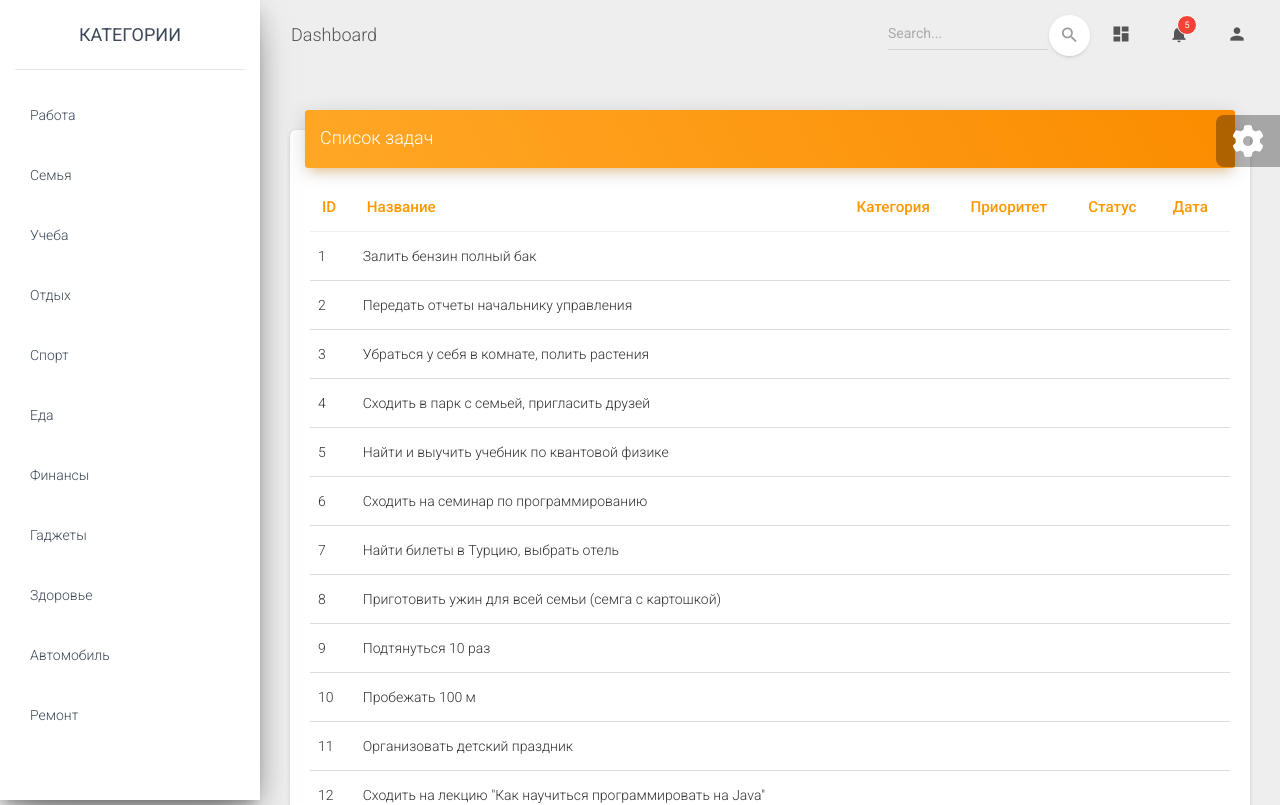
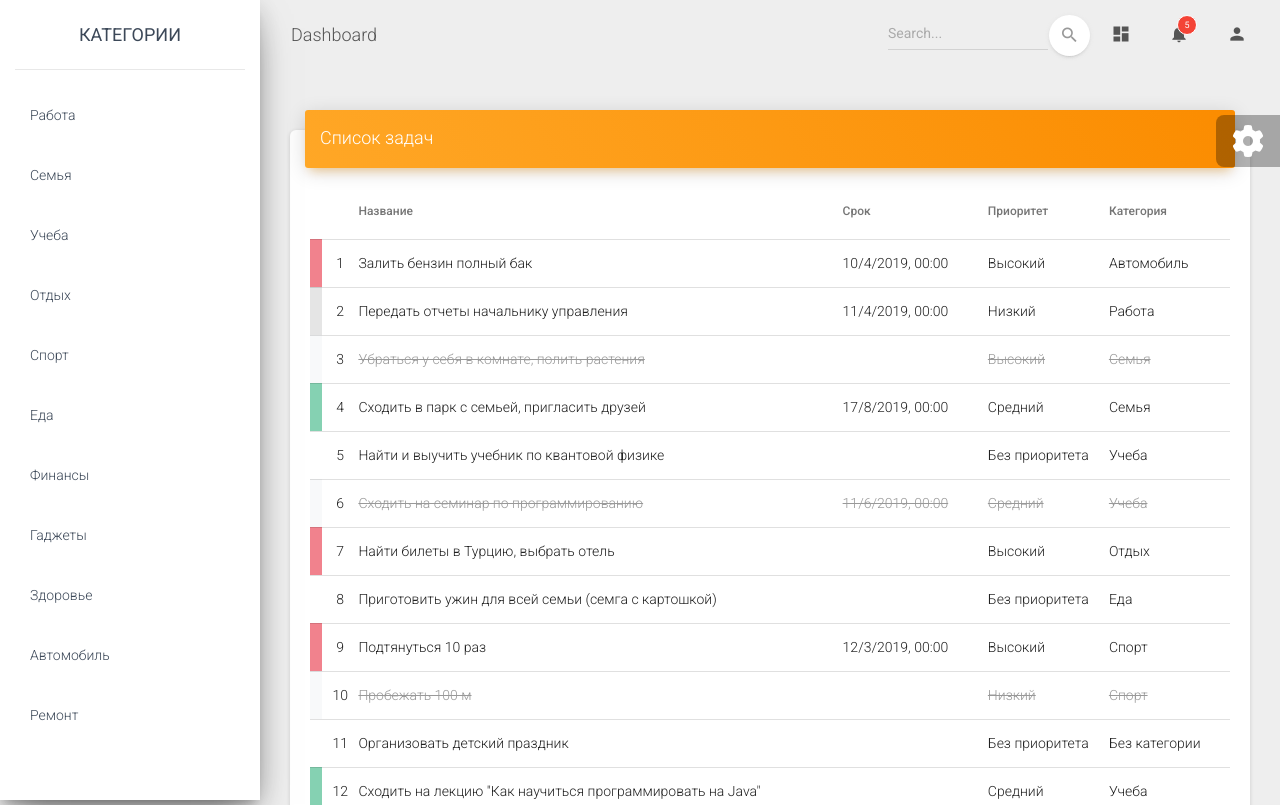
Before and after one commit to easy957/todo-app, an Angular app: page / in a window 1280 px wide. Shown: the top 805 px of the page. Built offline with nearby package versions, Linux system fonts and the light colour scheme.

Commit message:
rewrite with material table angular

```diff
--- a/src/app/views/categories/categories.component.html
+++ b/src/app/views/categories/categories.component.html
@@ -18,6 +18,7 @@
         class="nav-item"
         *ngFor="let category of categories"
         (click)="showTasksByCategory(category)"
+        [class.active]="category === selectedCategory"
       >
         <a class="nav-link">
           <p>{{ category.title }}</p>
--- a/src/app/views/categories/categories.component.scss
+++ b/src/app/views/categories/categories.component.scss
@@ -0,0 +1,3 @@
+.nav-item {
+  cursor: pointer;
+}
--- a/src/app/views/categories/categories.component.ts
+++ b/src/app/views/categories/categories.component.ts
@@ -12,14 +12,17 @@
 
   categories: Category[] = [];
 
+  selectedCategory!: Category;
+
   constructor(private dataHandler: DataHandlerService) { }
 
-  ngOnInit() {
+  ngOnInit(): void {
     this.dataHandler.categoriesSubject.subscribe(categories => this.categories = categories);
   }
 
-  showTasksByCategory(category: Category) {
-    this.dataHandler.fillTasksByCategory(category)
+  showTasksByCategory(category: Category): void {
+    this.selectedCategory = category;
+    this.dataHandler.fillTasksByCategory(category);
   }
 
 }
--- a/src/app/views/tasks-list/tasks-list.component.html
+++ b/src/app/views/tasks-list/tasks-list.component.html
@@ -3,25 +3,90 @@
     <h4 class="card-title">Список задач</h4>
   </div>
   <div class="card-body table-responsive">
-    <table class="table table-hover">
-      <thead class="text-warning">
-        <th>ID</th>
-        <th>Название</th>
-        <th>Категория</th>
-        <th>Приоритет</th>
-        <th>Статус</th>
-        <th>Дата</th>
-      </thead>
-      <tbody>
-        <tr *ngFor="let task of tasks">
-          <td>{{ task.id }}</td>
-          <td>{{ task.title }}</td>
-          <td></td>
-          <td></td>
-          <td></td>
-          <td></td>
-        </tr>
-      </tbody>
+    <table [dataSource]="dataSource" mat-table>
+      <!--  цвет приоритета  -->
+      <ng-container matColumnDef="color">
+        <th *matHeaderCellDef mat-header-cell></th>
+        <td
+          class="col-color"
+          *matCellDef="let task"
+          [style.background-color]="getPriorityColor(task)"
+          mat-cell
+        ></td>
+      </ng-container>
+
+      <!-- нумерация-->
+      <ng-container matColumnDef="id">
+        <th *matHeaderCellDef mat-header-cell></th>
+        <td class="col-id" *matCellDef="let index = index" mat-cell>
+          {{ index + 1 }}
+        </td>
+      </ng-container>
+
+      <!-- название задачи-->
+      <ng-container matColumnDef="title">
+        <th *matHeaderCellDef mat-header-cell>Название</th>
+        <td
+          class="col-title"
+          *matCellDef="let task"
+          [class.completed]="task.completed"
+          mat-cell
+        >
+          {{ task.title }}
+        </td>
+      </ng-container>
+
+      <!--дата выполнения-->
+      <ng-container matColumnDef="date">
+        <th *matHeaderCellDef mat-header-cell>Срок</th>
+        <td
+          class="col-date"
+          *matCellDef="let task"
+          [ngClass]="{ completed: task.completed, nodate: task.date == null }"
+          mat-cell
+        >
+          {{ task.date | date: "d/M/y, HH:mm" }}
+        </td>
+      </ng-container>
+
+      <!--приоритет-->
+      <ng-container matColumnDef="priority">
+        <th *matHeaderCellDef mat-header-cell>Приоритет</th>
+        <td
+          class="col-priority"
+          *matCellDef="let task"
+          [ngClass]="{
+            completed: task.completed,
+            nopriority: task.priority == null
+          }"
+          mat-cell
+        >
+          {{ task.priority ? task.priority.title : "Без приоритета" }}
+        </td>
+      </ng-container>
+
+      <!--категория-->
+      <ng-container matColumnDef="category">
+        <th *matHeaderCellDef mat-header-cell>Категория</th>
+        <td
+          class="col-category"
+          *matCellDef="let task"
+          [ngClass]="{
+            completed: task.completed,
+            nocategory: task.category == null,
+            link: !task.completed && task.category
+          }"
+          mat-cell
+        >
+          {{ task.category ? task.category.title : "Без категории" }}
+        </td>
+      </ng-container>
+
+      <!--  заголовок таблицы-->
+      <tr *matHeaderRowDef="displayedColumns" mat-header-row></tr>
+
+      <!--  строки таблицы - набор строк из тегов td (порядок указывается в переменной displayedColumns) -->
+      <tr *matRowDef="let row; columns: displayedColumns" mat-row></tr>
     </table>
   </div>
 </div>
--- a/src/app/views/tasks-list/tasks-list.component.scss
+++ b/src/app/views/tasks-list/tasks-list.component.scss
@@ -0,0 +1,56 @@
+.completed {
+  color: #999;
+  text-decoration: line-through;
+}
+
+.no-value {
+  color: #ccc;
+}
+
+.col-id {
+  width: 3%;
+  text-align: center;
+}
+
+.col-title {
+  width: 40%;
+  padding-right: 1%;
+}
+
+.col-date {
+  width: 12%;
+  padding-right: 1%;
+}
+
+.col-priority {
+  width: 10%;
+  padding-right: 1%;
+}
+
+.col-category {
+  width: 10%;
+}
+
+// .col-select {
+//   width: 3%;
+// }
+
+// .col-operations {
+//   width: 8%;
+// }
+
+.col-color {
+  width: 1%;
+}
+
+th.mat-header-cell:first-of-type,
+td.mat-cell:first-of-type,
+td.mat-footer-cell:first-of-type {
+  padding-left: 0px;
+}
+
+th.mat-header-cell:last-of-type,
+td.mat-cell:last-of-type,
+td.mat-footer-cell:last-of-type {
+  padding-right: 0px;
+}
--- a/src/app/views/tasks-list/tasks-list.component.ts
+++ b/src/app/views/tasks-list/tasks-list.component.ts
@@ -1,21 +1,54 @@
-import { Component, OnInit } from '@angular/core';
-
-import { Task } from 'src/app/model/task';
-import { DataHandlerService } from './../../service/data-handler.service';
+import { MatTableDataSource } from '@angular/material/table';
+import {Component, OnInit} from '@angular/core';
+import {DataHandlerService} from '../../service/data-handler.service';
+import {Task} from 'src/app/model/task';
 
 @Component({
-  selector: 'app-tasks-list',
-  templateUrl: './tasks-list.component.html',
-  styleUrls: ['./tasks-list.component.scss']
+    selector: 'app-tasks-list',
+    templateUrl: './tasks-list.component.html',
+    styleUrls: ['./tasks-list.component.scss']
 })
 export class TasksListComponent implements OnInit {
 
+  // поля для таблицы (те, что отображают данные из задачи - должны совпадать с названиями переменных класса)
+  public displayedColumns: string[] = ['color', 'id', 'title', 'date', 'priority', 'category'];
+  public dataSource!: MatTableDataSource<Task>; // контейнер - источник данных для таблицы
+
+
   tasks: Task[] = [];
 
-  constructor(private dataHandler: DataHandlerService) { }
+  constructor(private dataHandler: DataHandlerService) {
+  }
 
   ngOnInit(): void {
     this.dataHandler.tasksSubject.subscribe(tasks => this.tasks = tasks);
+
+    // датасорс обязательно нужно создавать для таблицы, в него присваивается любой источник (БД, массивы, JSON и пр.)
+    this.dataSource = new MatTableDataSource();
+
+    this.refreshTable();
   }
 
+
+  toggleTaskCompleted(task: Task): void {
+    task.completed = !task.completed;
+  }
+
+  // в зависимости от статуса задачи - вернуть цвет названия
+  public getPriorityColor(task: Task): string {
+    if (task.completed) {
+      return '#F8F9FA';
+    }
+
+    if (task.priority && task.priority.color) {
+      return task.priority.color;
+    }
+
+    return '#fff';
+  }
+
+  // показывает задачи с применением всех текущий условий (категория, поиск, фильтры и пр.)
+  private refreshTable(): void {
+    this.dataSource.data = this.tasks; // обновить источник данных (т.к. данные массива tasks обновились)
+  }
 }
--- a/src/index.html
+++ b/src/index.html
@@ -15,10 +15,7 @@
       rel="stylesheet"
       href="https://maxcdn.bootstrapcdn.com/font-awesome/latest/css/font-awesome.min.css"
     />
-      <link rel="preconnect" href="https://fonts.gstatic.com">
-    <link href="https://fonts.googleapis.com/css2?family=Roboto:wght@300;400;500&display=swap" rel="stylesheet">
-    <link href="https://fonts.googleapis.com/icon?family=Material+Icons" rel="stylesheet">
-</head>
+  </head>
   <body>
     <app-root></app-root>
   </body>
```
Also changed, not shown: src/app/app.module.ts (+10 -1 lines).
